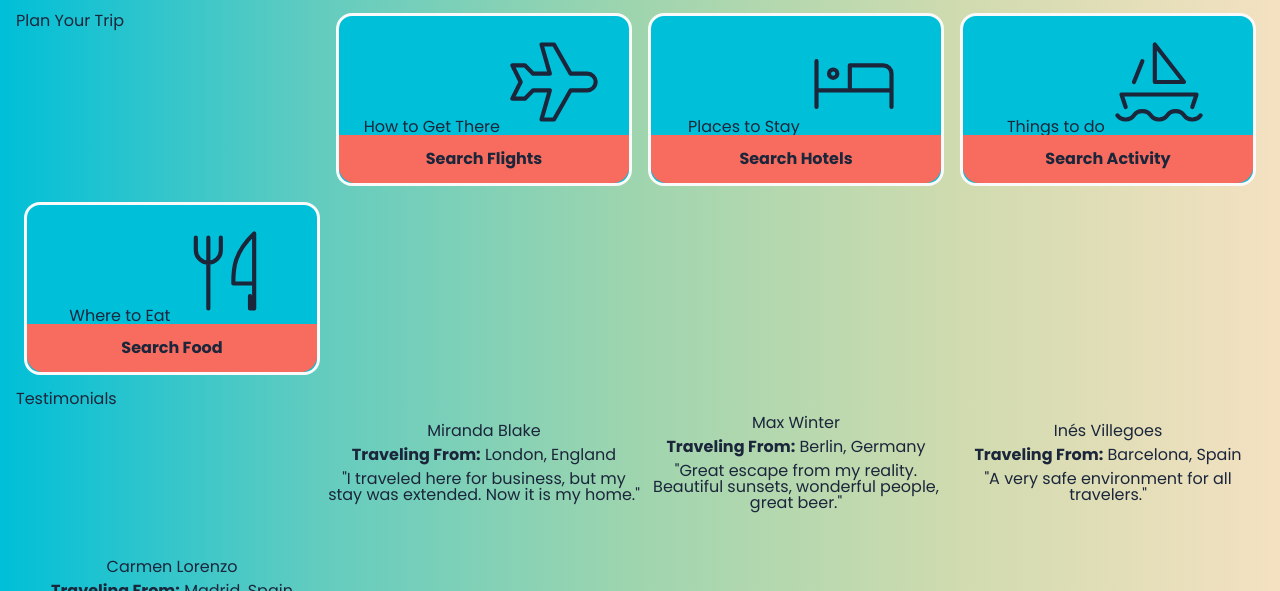
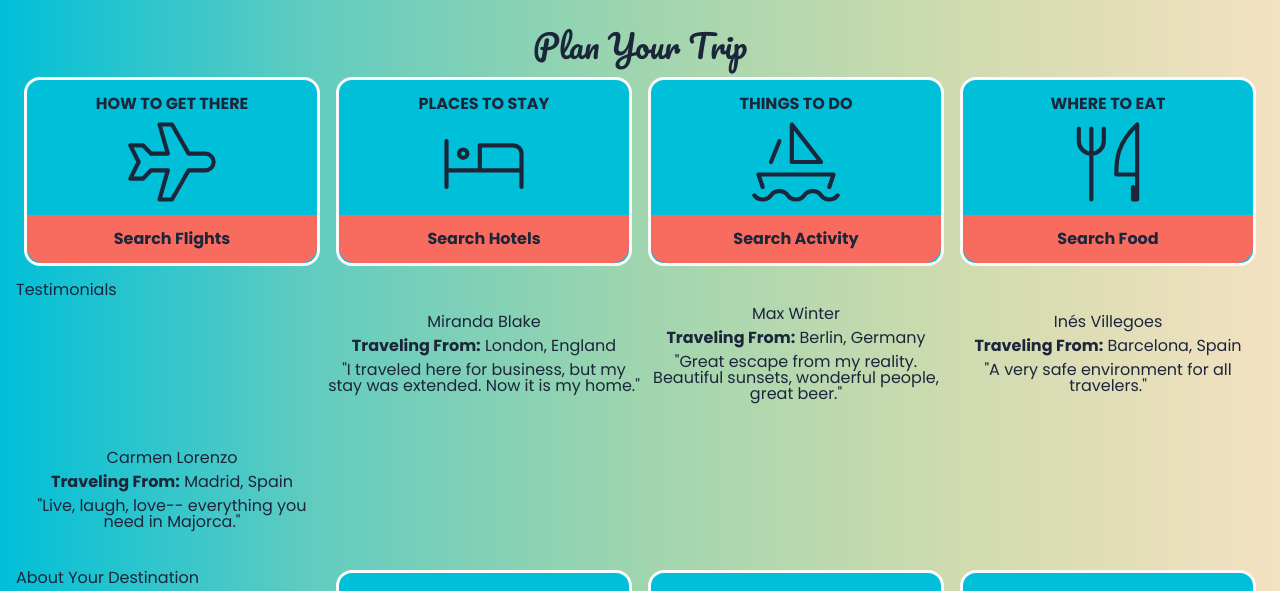
Before and after one commit to ApexAZ/wonderlust, a plain HTML site: page index.html in a window 1280 px wide. Shown: the part 866-1457 px from the top of the page. Drawn offline with Linux system fonts and the light colour scheme.

Commit message:
Add h3 and h4 headings to plan your trip section

```diff
--- a/index.html
+++ b/index.html
@@ -78,11 +78,11 @@
 
             <section id="plan-your-trip">
 
-                Plan Your Trip
+                <h3>Plan Your Trip</h3>
 
                 <section class="plan">
 
-                    How to Get There
+                    <h4>How to Get There</h4>
 
                     <svg xmlns="http://www.w3.org/2000/svg" class="icon icon-tabler icon-tabler-plane" width="100" height="100" viewBox="0 0 24 24" stroke-width="1" stroke="#1B263B" fill="none" stroke-linecap="round" stroke-linejoin="round">
                         <path stroke="none" d="M0 0h24v24H0z" fill="none"/>
@@ -95,7 +95,7 @@
 
                 <section class="plan">
 
-                    Places to Stay
+                    <h4>Places to Stay</h4>
 
                     <svg xmlns="http://www.w3.org/2000/svg" class="icon icon-tabler icon-tabler-bed" width="100" height="100" viewBox="0 0 24 24" stroke-width="1" stroke="#1B263B" fill="none" stroke-linecap="round" stroke-linejoin="round">
                         <path stroke="none" d="M0 0h24v24H0z" fill="none"/>
@@ -109,7 +109,7 @@
 
                 <section class="plan">
 
-                    Things to do
+                    <h4>Things to do</h4>
 
                     <svg xmlns="http://www.w3.org/2000/svg" class="icon icon-tabler icon-tabler-sailboat" width="100" height="100" viewBox="0 0 24 24" stroke-width="1" stroke="#1B263B" fill="none" stroke-linecap="round" stroke-linejoin="round">
                         <path stroke="none" d="M0 0h24v24H0z" fill="none"/>
@@ -125,7 +125,7 @@
 
                 <section class="plan">
 
-                    Where to Eat
+                    <h4>Where to Eat</h4>
 
                     <svg xmlns="http://www.w3.org/2000/svg" class="icon icon-tabler icon-tabler-tools-kitchen-2" width="100" height="100" viewBox="0 0 24 24" stroke-width="1" stroke="#1B263B" fill="none" stroke-linecap="round" stroke-linejoin="round">
                         <path stroke="none" d="M0 0h24v24H0z" fill="none"/>
```
